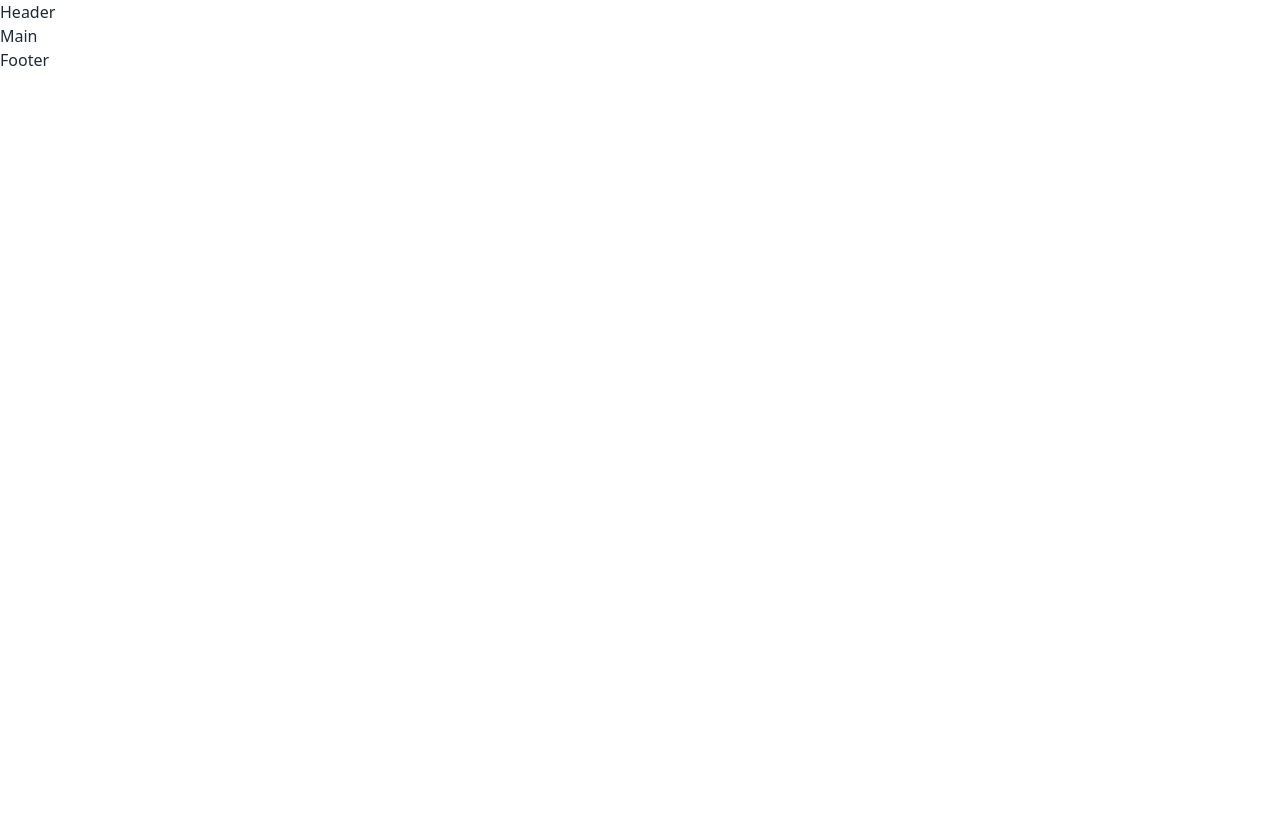
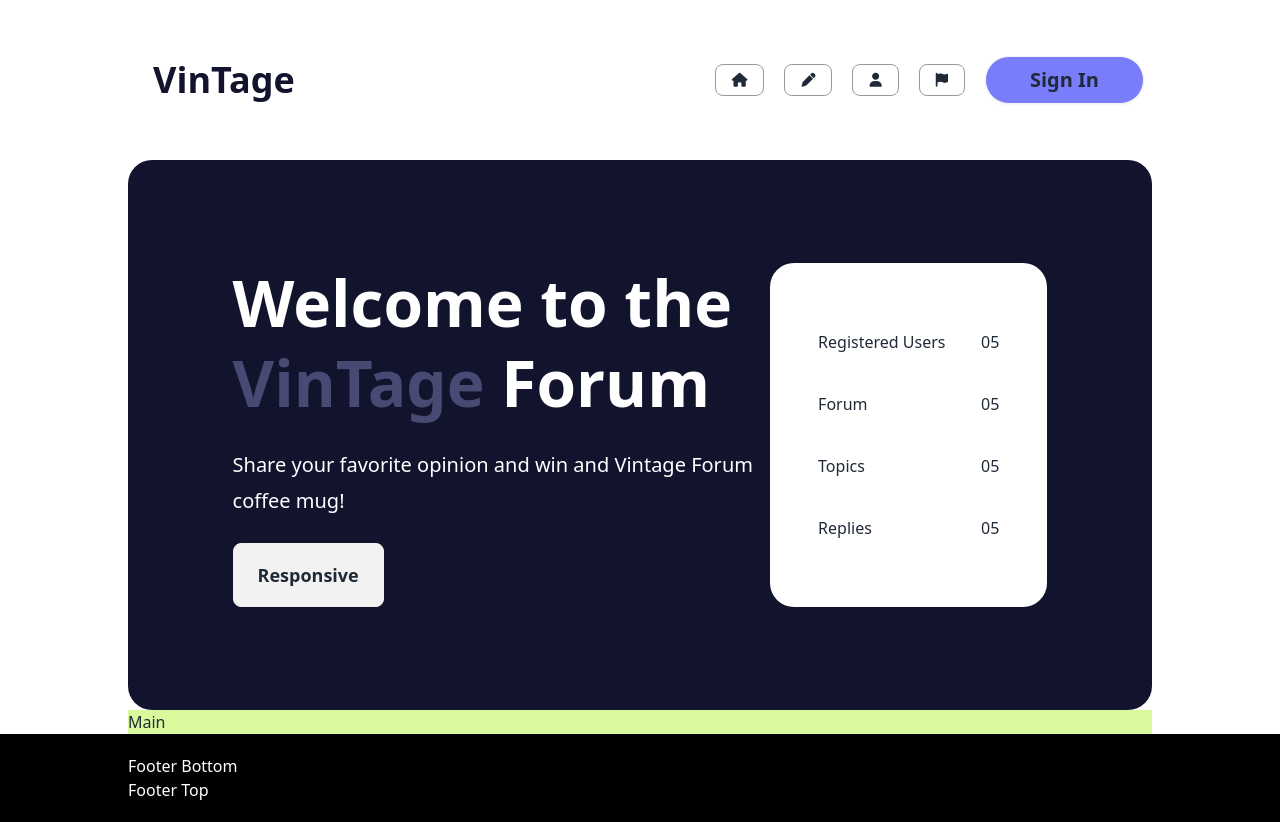
Before and after one commit to Shuvankor-Hazra/assignment--6, a plain HTML site: page index.html in a window 1280 px wide. Before the commit the page ends 800 px from the top, so only its background shows below. Drawn offline with nearby package versions, Linux system fonts and the light colour scheme.

Commit message:
Nav bar section added

```diff
--- a/index.html
+++ b/index.html
@@ -3,7 +3,15 @@
   <head>
     <meta charset="UTF-8" />
     <meta name="viewport" content="width=device-width, initial-scale=1.0" />
-    <title>Assignment - 6</title>
+    <title>Vintage-Forum</title>
+    <!-- Font-Awesome -->
+    <link
+      rel="stylesheet"
+      href="https://cdnjs.cloudflare.com/ajax/libs/font-awesome/6.5.1/css/all.min.css"
+      integrity="sha512-DTOQO9RWCH3ppGqcWaEA1BIZOC6xxalwEsw9c2QQeAIftl+Vegovlnee1c9QX4TctnWMn13TZye+giMm8e2LwA=="
+      crossorigin="anonymous"
+      referrerpolicy="no-referrer"
+    />
     <!-- Daisy-Ui / Tailwind-CSS -->
     <link
       href="https://cdn.jsdelivr.net/npm/daisyui@4.7.2/dist/full.min.css"
@@ -12,16 +20,115 @@
     />
     <script src="https://cdn.tailwindcss.com"></script>
     <!-- CSS -->
-    <link rel="stylesheet" href="./css/style.css">
+    <link rel="stylesheet" href="./css/style.css" />
   </head>
   <body>
-    <header class="w-[1280px] m-auto">Header</header>
-    <main class="w-[1280px] m-auto">
-        <h2>Main</h2>
+    <!-- Header Area Start -->
+    <header class="w-[90%] md:w-[80%] mx-auto">
+      <!-- Nav Area -->
+      <nav class="py-4 lg:py-12">
+        <div class="navbar">
+          <div class="navbar-start">
+            <div class="dropdown">
+              <div tabindex="0" role="button" class="btn btn-ghost lg:hidden">
+                <svg
+                  xmlns="http://www.w3.org/2000/svg"
+                  class="h-5 w-5"
+                  fill="none"
+                  viewBox="0 0 24 24"
+                  stroke="currentColor"
+                >
+                  <path
+                    stroke-linecap="round"
+                    stroke-linejoin="round"
+                    stroke-width="2"
+                    d="M4 6h16M4 12h8m-8 6h16"
+                  />
+                </svg>
+              </div>
+              <ul
+                tabindex="0"
+                class="menu menu-sm dropdown-content mt-3 z-[1] p-2 shadow bg-base-100 rounded-box w-52"
+              >
+              <li><i class="fa-solid fa-house"> <span class="font-mulish">Home</span></i></li>
+              <li><i class="fa-solid fa-pen"> <span class="font-mulish">Blog</span></i></li>
+              <li><i class="fa-solid fa-user"> <span class="font-mulish">Service</span></i></li>
+              <li><i class="fa-solid fa-flag"> <span class="font-mulish">Contact</span></i></li>
+              </ul>
+            </div>
+            <a class="btn btn-ghost text-xl md:text-4xl font-black text-[#12132D]"
+              >VinTage</a
+            >
+          </div>
+          <div class="navbar-end">
+            <div class="navbar-center hidden lg:flex">
+              <ul class="menu menu-horizontal px-5 gap-5">
+                <div class="tooltip" data-tip="Home">
+                    <li><i class="fa-solid fa-house border border-[#999]"></i></li>
+                  </div>
+                <div class="tooltip" data-tip="Blog">
+                    <li><i class="fa-solid fa-pen border border-[#999]"></i></li>
+                  </div>
+                <div class="tooltip" data-tip="Service">
+                    <li><i class="fa-solid fa-user border border-[#999]"></i></li>
+                  </div>
+                <div class="tooltip" data-tip="Contact">
+                    <li><i class="fa-solid fa-flag border border-[#999]"></i></li>
+                  </div>
+              </ul>
+            </div>
+            <button class="btn font-bold px-5 md:px-11 text-md md:text-xl bg-[#797dfc] rounded-full">Sign In</button>
+
+          </div>
+        </div>
+      </nav>
+      <!-- Banner Area -->
+      <div class="min-h-[550px] bg-[#12132D] rounded-3xl p-10 lg:p-24 flex items-center relative">
+            <div class="lg:flex lg:justify-around w-full">
+              <div class=" text-white ">
+                <h1 class="text-3xl lg:text-[64px] font-black leading-10 lg:leading-[80px]">Welcome to the <br>
+                    <span class="text-[#484a74]">VinTage</span> Forum</h1>
+                <p class="text-[20px] font-medium leading-[36px] py-6">Share your favorite opinion and win and Vintage Forum <br>coffee mug!</p>
+                <button class="btn btn-xs sm:btn-sm md:btn-md lg:btn-lg">Responsive</button>
+              </div>
+              <div class="banner-area w-full lg:w-1/3 p-6 lg:p-12 rounded-3xl bg-white flex flex-col justify-around">
+                <div class="flex items-center justify-between">
+                    <p>Registered Users</p>
+                    <p>05</p>
+                </div>
+                <div class="flex items-center justify-between">
+                    <p>Forum</p>
+                    <p>05</p>
+                </div>
+                <div class="flex items-center justify-between">
+                    <p>Topics</p>
+                    <p>05</p>
+                </div>
+                <div class="flex items-center justify-between">
+                    <p>Replies</p>
+                    <p>05</p>
+                </div>
+              </div>
+            </div>
+      </div>
+
+    </header>
+    <!-- Header Area End -->
+
+    <!-- Main Area Start -->
+    <main class="w-[95%] md:w-[80%] mx-auto bg-lime-200">
+      <h2>Main</h2>
     </main>
-    <footer>
-        <h2>Footer</h2>
+    <!-- Main Area End -->
+
+    <!-- Footer Area Start -->
+    <footer class="bg-black text-white py-5">
+      <div class="w-[95%] md:w-[80%] mx-auto">Footer Bottom</div>
+      <div class="w-[95%] md:w-[80%] mx-auto">Footer Top</div>
     </footer>
+    <!-- Footer Area End -->
+
+    <!-- Script -->
     <script src="./js/scripts.js"></script>
   </body>
 </html>
```
Also changed, not shown: css/style.css (line endings or trailing spaces).
